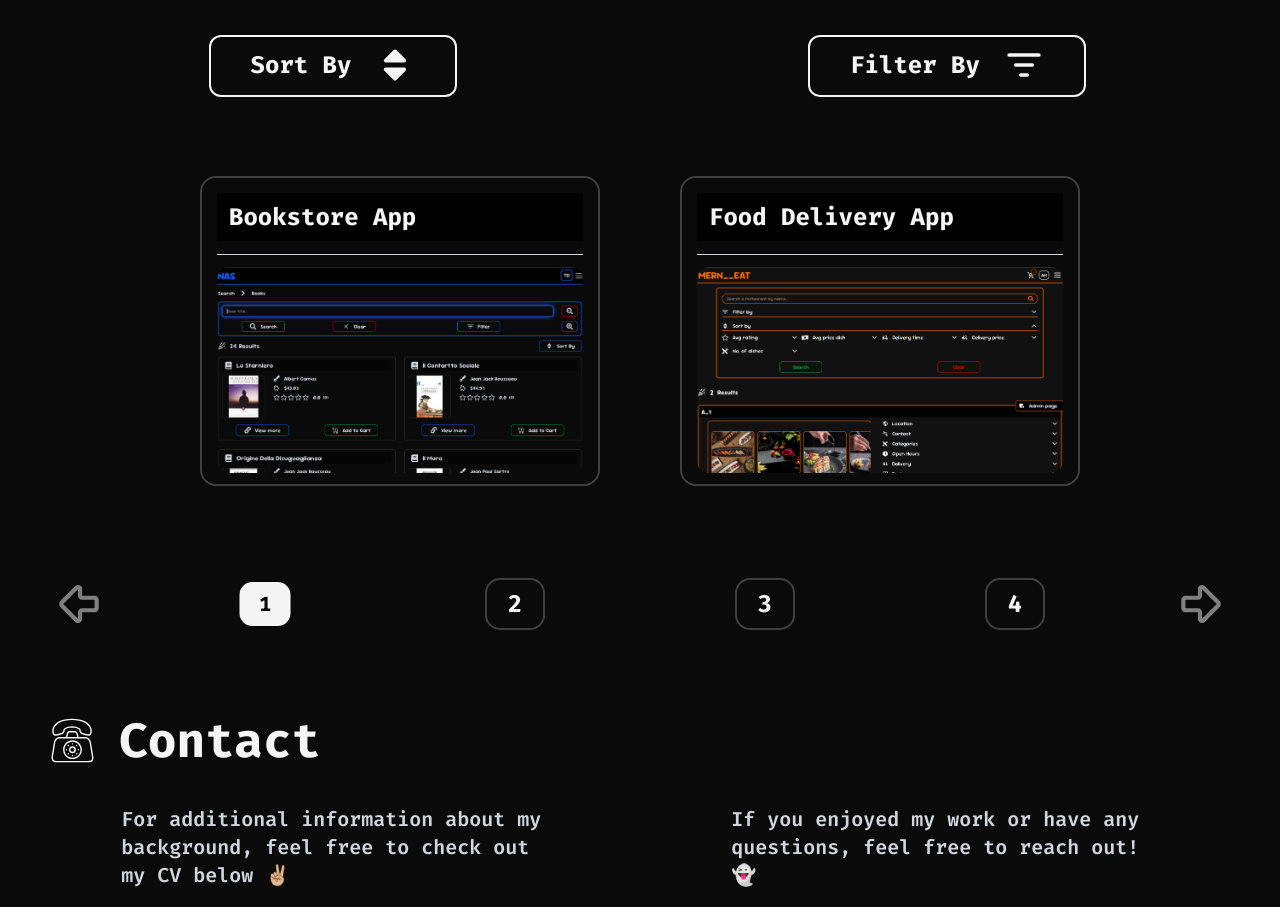
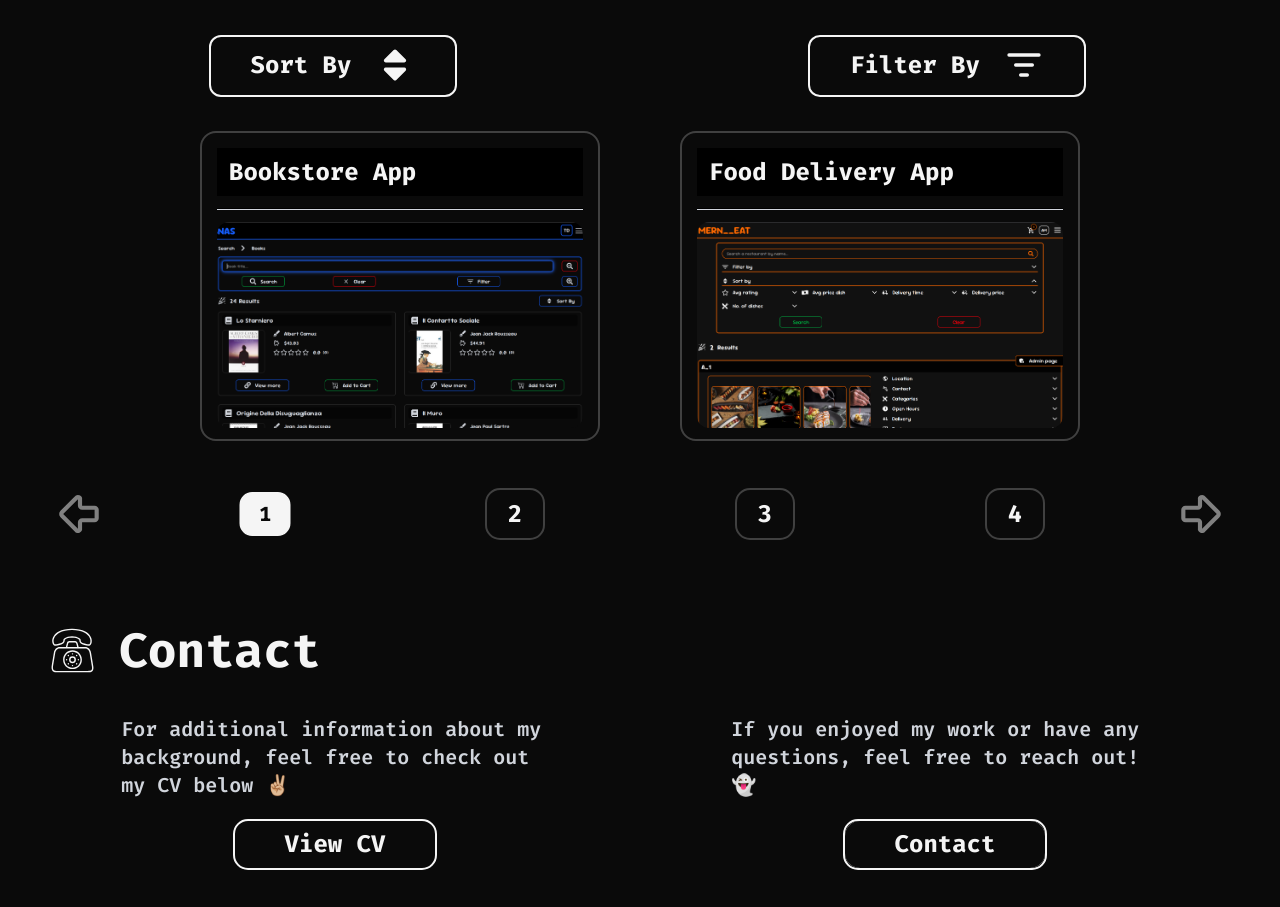
Before and after one commit to AlexanderMatveev2908/next-portfolio, a Next.js app: page / in a window 1280 px wide. Shown: the part 945-1852 px from the top of the page. Built offline with nearby package versions, Linux system fonts and the light colour scheme.

Commit message:
main => _

```diff
--- a/src/features/Projects/Projects.tsx
+++ b/src/features/Projects/Projects.tsx
@@ -64,7 +64,6 @@ const Projects: FC = () => {
         className="w-full justify-center gap-x-12 gap-y-8 grid"
         css={css`
           grid-template-columns: 1fr;
-
           ${resp(750)} {
             grid-template-columns: repeat(2, 1fr);
           }
@@ -81,7 +80,7 @@ const Projects: FC = () => {
           grid-template-columns: 1fr;
           place-content: center;
           place-items: center;
-          min-height: 400px;
+          height: 100%;
 
           ${resp(400)} {
             grid-template-columns: repeat(auto-fit, 400px);
--- a/src/features/Projects/components/PageCounter/PageCounter.tsx
+++ b/src/features/Projects/components/PageCounter/PageCounter.tsx
@@ -30,12 +30,14 @@ type PropsType = {
 
 const PageCounter: FC<PropsType> = ({ limit, setLimit, filtered }) => {
   const projState = useSelector(getProjectsState);
-  const [maxBlockBtns, setMaxBlockBtns] = useState(genNumBlockBtns());
+  const [maxBlockBtns, setMaxBlockBtns] = useState(1);
 
   const dispatch = useDispatch();
   const { isHydrated } = useHydrations();
 
   useEffect(() => {
+    if (!isHydrated) return;
+
     const resize = () => {
       const newLimit = getNumCards();
       const newMaxBlockBtns = genNumBlockBtns();
@@ -81,8 +83,6 @@ const PageCounter: FC<PropsType> = ({ limit, setLimit, filtered }) => {
       }
     };
 
-    if (!isHydrated) return;
-
     resize();
 
     window.addEventListener("resize", resize);
@@ -109,7 +109,7 @@ const PageCounter: FC<PropsType> = ({ limit, setLimit, filtered }) => {
     );
   };
 
-  return (
+  return !isHydrated ? null : (
     <div className="w-full grid grid-cols-[60px_1fr_60px] items-center gap-10">
       <BtnBase
         {...{
@@ -134,7 +134,7 @@ const PageCounter: FC<PropsType> = ({ limit, setLimit, filtered }) => {
           el: {
             svg: ArrowBigRight,
           },
-          disabled: projState.currBlock >= totBlocks - 2,
+          disabled: projState.currBlock >= totBlocks - 1,
           handleClick: handleBlockClick.bind(null, "inc"),
           $scaleUp: 1.25,
           $custom: {
```
